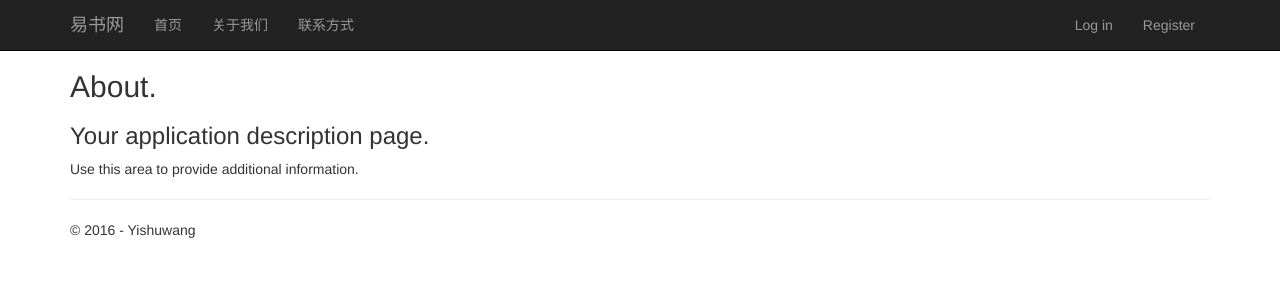
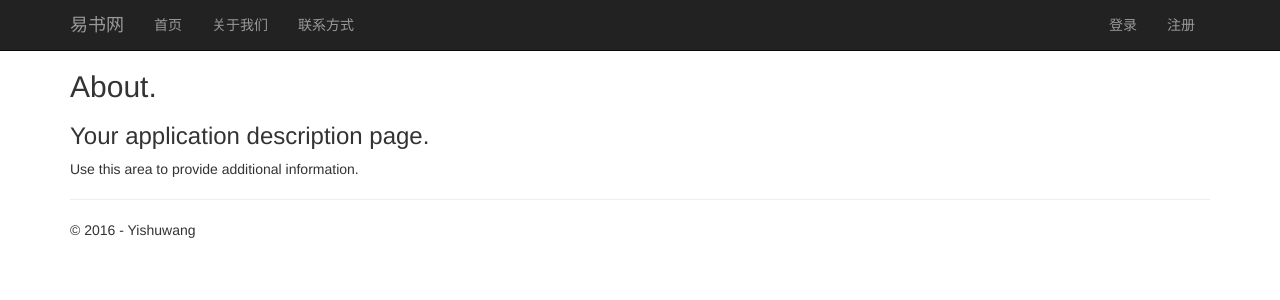
Before and after one commit to shenqili/Yishuwang, a Django app: page /about in a window 1280 px wide. Shown: the top 300 px of the page. Run offline with Django 3.2, Linux system fonts and the light colour scheme; some libraries are stand-ins or nearby versions.

Commit message:
Update loginpartial.html

```diff
--- a/app/templates/app/loginpartial.html
+++ b/app/templates/app/loginpartial.html
@@ -13,8 +13,8 @@
 {% else %}
 
 <ul class="nav navbar-nav navbar-right">
-    <li><a href="{% url 'login' %}">Log in</a></li>
-    <li><a href="{% url 'register' %}">Register</a></li>
+    <li><a href="{% url 'login' %}">登录</a></li>
+    <li><a href="{% url 'register' %}">注册</a></li>
 </ul>
 
 {% endif %}
```
